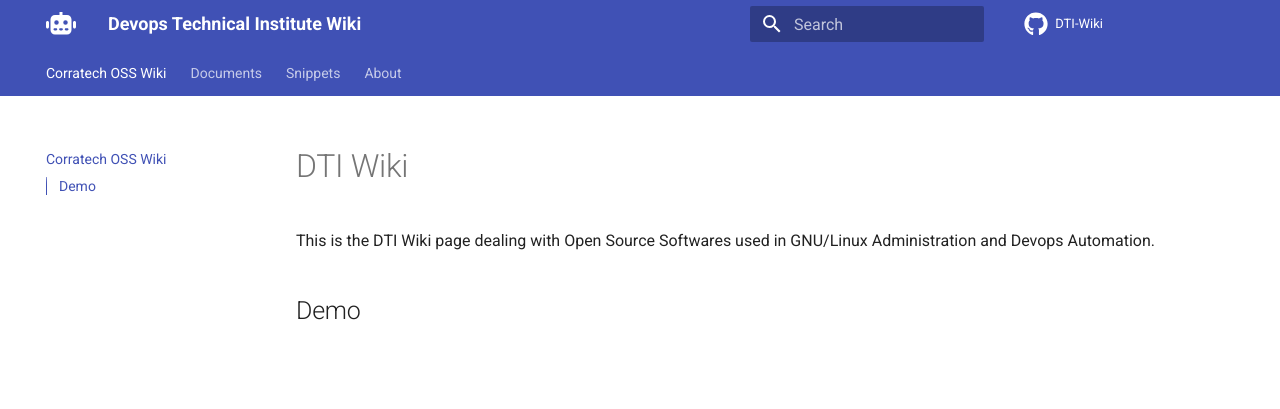
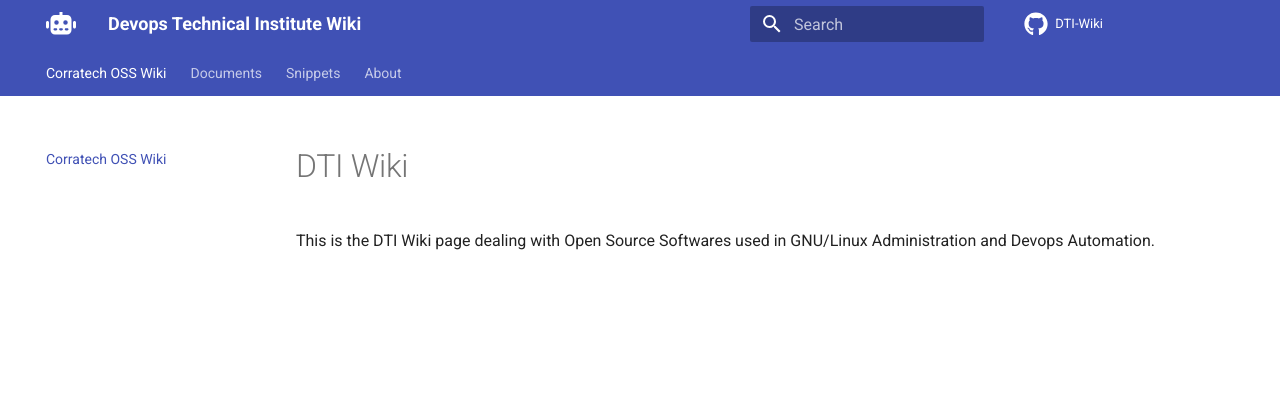
Before and after one commit to dti-wiki/dti-wiki.github.io, an MkDocs documentation site: the page built from docs/docs/index.md, in a window 1280 px wide. Shown: the top 409 px of the page. Built offline with MkDocs 1.6.1 and Material for MkDocs 9.7.7, drawn with Linux system fonts in a browser that asks for light colours; comment, search, counter and statistics services are not loaded.

Commit message:
Update index.md

```diff
--- a/docs/docs/index.md
+++ b/docs/docs/index.md
@@ -1,5 +1,3 @@
 # DTI Wiki
 
 This is the DTI Wiki page dealing with Open Source Softwares used in GNU/Linux Administration and Devops Automation.
-
-## Demo
```
